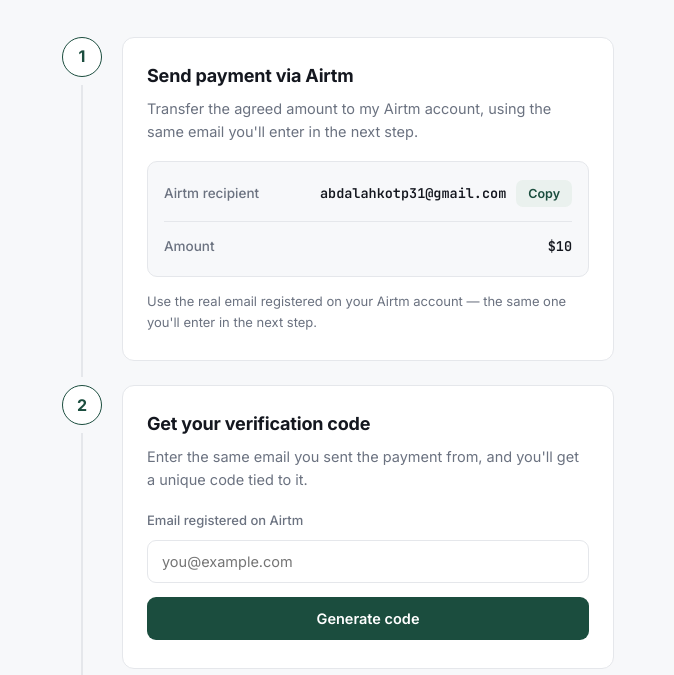
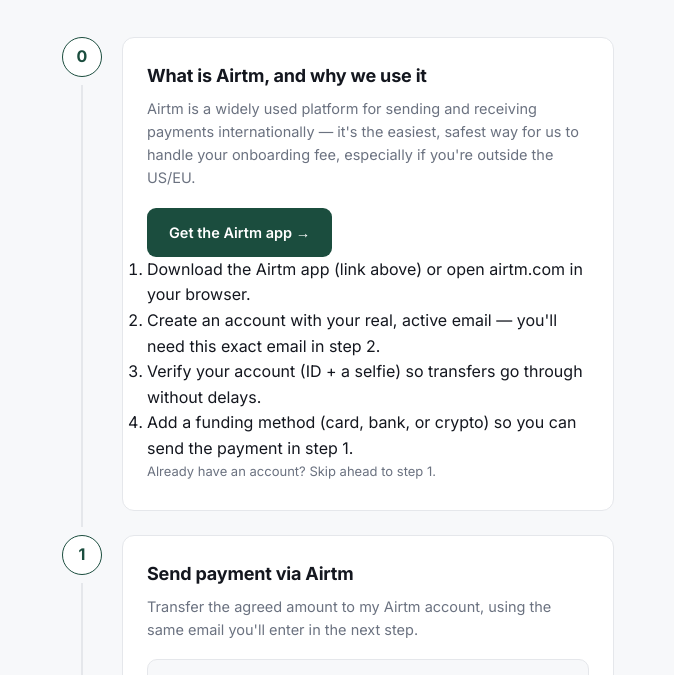
Before and after one commit to pedoow1/HandshakeAi, a website: page index.html in a window 1280 px wide. Shown: the part 277-952 px from the top of the page, without its empty margins (302-976 px from the left). Drawn offline with Linux system fonts and the light colour scheme.

Commit message:
Add Airtm onboarding information section
Added a new section explaining Airtm and its usage for onboarding payments.

```diff
--- a/index.html
+++ b/index.html
@@ -11,12 +11,34 @@
 <body>
 
 <header class="hero">
+  <a href="admin.html" class="admin-link">Admin sign in →</a>
   <div class="eyebrow">Handshake.ai Onboarding</div>
   <h1>Start earning on Handshake.ai with a proven roadmap</h1>
   <p class="sub">I'll walk you through building a profile and CV that gets accepted into paid projects — step by step, fully within platform guidelines.</p>
 </header>
 
 <main>
+
+  <section class="step-card" id="step0">
+    <div class="step-marker">
+      <span class="step-num">0</span>
+      <span class="step-line"></span>
+    </div>
+    <div class="step-content">
+      <h2>What is Airtm, and why we use it</h2>
+      <p class="muted">Airtm is a widely used platform for sending and receiving payments internationally — it's the easiest, safest way for us to handle your onboarding fee, especially if you're outside the US/EU.</p>
+      <div class="airtm-actions">
+        <a class="dm-btn" href="https://airtm.com/download" target="_blank" rel="noopener">Get the Airtm app →</a>
+      </div>
+      <ol class="airtm-steps">
+        <li>Download the Airtm app (link above) or open airtm.com in your browser.</li>
+        <li>Create an account with your real, active email — you'll need this exact email in step 2.</li>
+        <li>Verify your account (ID + a selfie) so transfers go through without delays.</li>
+        <li>Add a funding method (card, bank, or crypto) so you can send the payment in step 1.</li>
+      </ol>
+      <p class="note">Already have an account? Skip ahead to step 1.</p>
+    </div>
+  </section>
 
   <section class="step-card" id="step1">
     <div class="step-marker">
```
